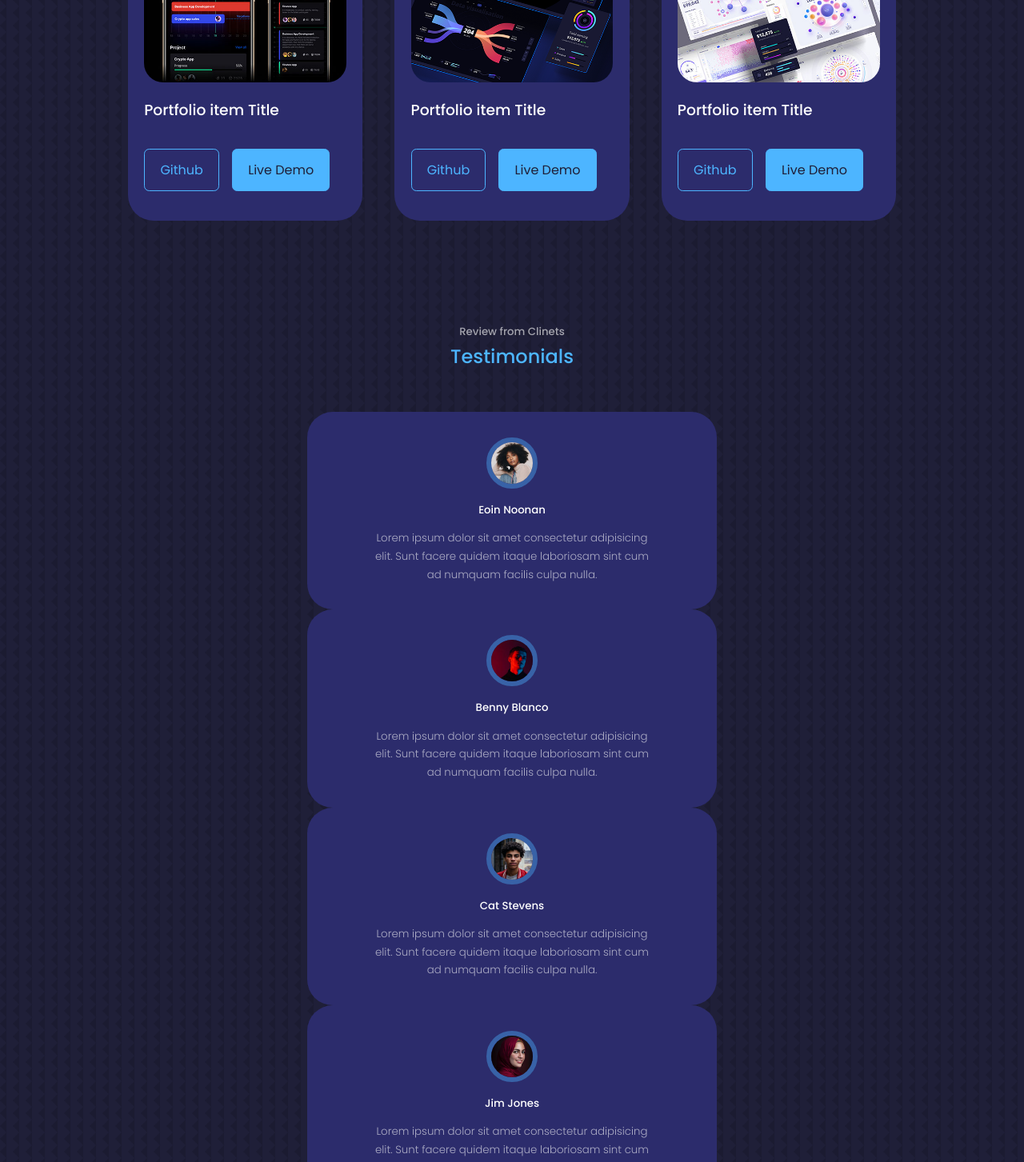
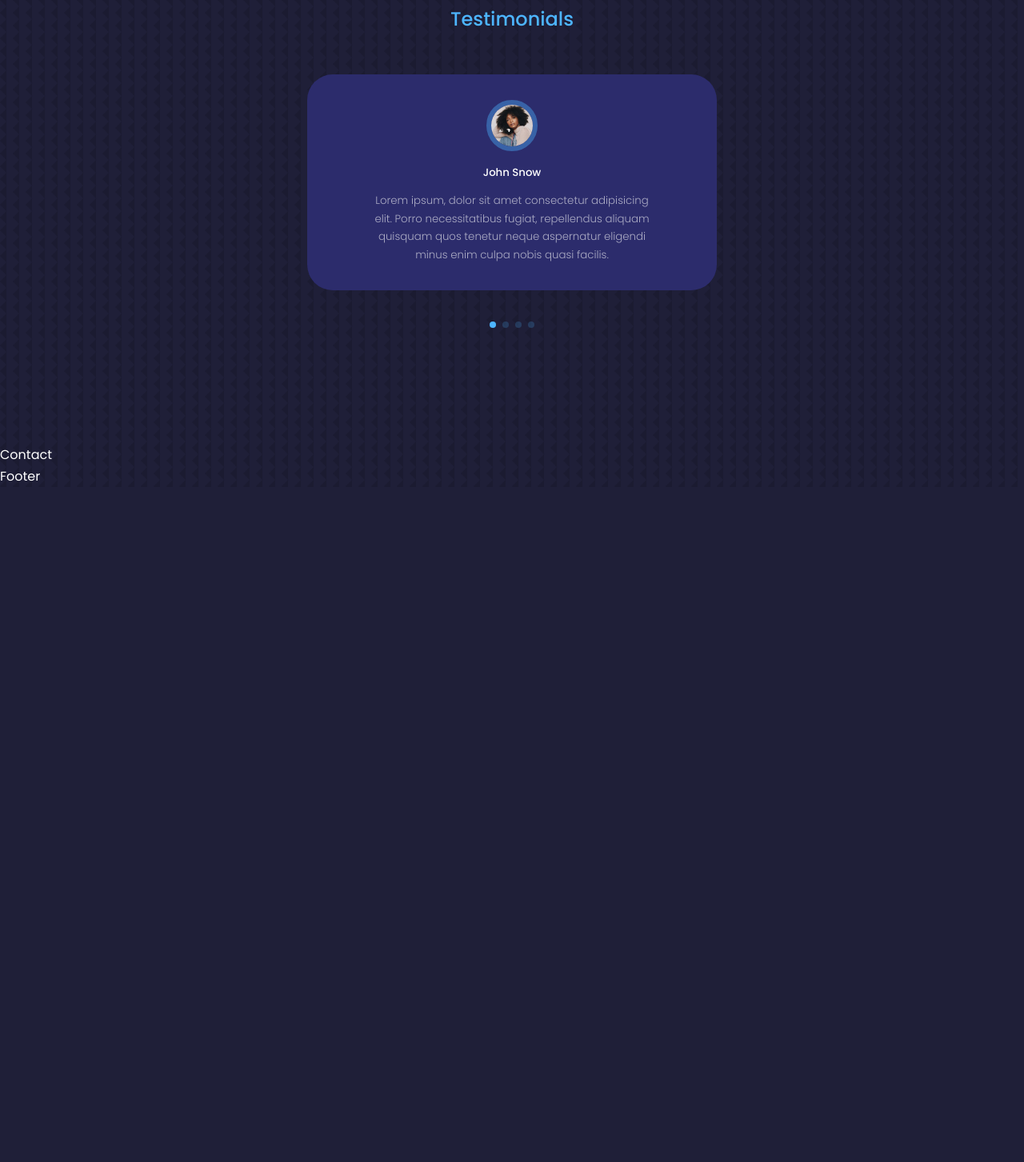
Before and after one commit to eoinmoney78/react-portfolio-website-1, a React (Create React App) app: page / in a window 1280 px wide. Shown: the part 4040-5493 px from the top of the page at 80% size. After the commit the page ends 4649 px from the top, so only its background shows below. Built offline with nearby package versions, Linux system fonts and the light colour scheme.

Commit message:
testimonials swiper

```diff
--- a/package.json
+++ b/package.json
@@ -10,6 +10,7 @@
     "react-dom": "^18.2.0",
     "react-icons": "^4.10.1",
     "react-scripts": "5.0.1",
+    "swiper": "^10.0.4",
     "web-vitals": "^2.1.4"
   },
   "scripts": {
--- a/src/components/portfolio/Portfolio.jsx
+++ b/src/components/portfolio/Portfolio.jsx
@@ -25,8 +25,8 @@ const Portfolio = () => {
             <h3>Portfolio item Title</h3>
 
             <div className="portfolio_item-cta">
-            <a href="https://github.com/eoinmoney78/react-portfolio-website-1" className="btn" target='_blank'>Github</a>
-            <a href="https://github.com/eoinmoney78/react-portfolio-website-1" className="btn btn-primary" target='_blank'>Live Demo</a>
+            <a href="https://github.com/eoinmoney78/Todo-app" className="btn" target='_blank'>Github</a>
+            <a href="https://eoinmoney78.github.io/Todo-app/" className="btn btn-primary" target='_blank'>Live Demo</a>
             </div>
 
           </article>
@@ -41,8 +41,8 @@ const Portfolio = () => {
 
             <h3>Portfolio item Title</h3>
             <div className="portfolio_item-cta">
-            <a href="https://github.com/eoinmoney78/fhfc-soccer" className="btn" target='_blank'>Github</a>
-            <a href="https://github.com/eoinmoney78/react-portfolio-website-1" className="btn btn-primary" target='_blank'>Live Demo</a>
+            <a href="https://github.com/eoinmoney78/shopping-list" className="btn" target='_blank'>Github</a>
+            <a href="https://eoinmoney78.github.io/shopping-list/" className="btn btn-primary" target='_blank'>Live Demo</a>
             </div>
           </article>
 
@@ -59,7 +59,7 @@ const Portfolio = () => {
             <a href="https://github.com/eoinmoney78/react-portfolio-website-1" className="btn btn-primary" target='_blank'>Live Demo</a>
             </div>
           </article>
-
+{/*
 
           <article className="portfolio_item">
             <div className="portfolio_item-image">
@@ -72,10 +72,10 @@ const Portfolio = () => {
             <a href="https://github.com/eoinmoney78/react-portfolio-website-1" className="btn" target='_blank'>Github</a>
             <a href="https://github.com/eoinmoney78/react-portfolio-website-1" className="btn btn-primary" target='_blank'>Live Demo</a>
             </div>
-          </article>
+          </article> */}
 
 
-          <article className="portfolio_item">
+          {/* <article className="portfolio_item">
             <div className="portfolio_item-image">
                 <img src={IMG5} alt="" />
 
@@ -101,7 +101,7 @@ const Portfolio = () => {
             <a href="https://github.com/eoinmoney78/react-portfolio-website-1" className="btn" target='_blank'>Github</a>
             <a href="https://github.com/eoinmoney78/react-portfolio-website-1" className="btn btn-primary" target='_blank'>Live Demo</a>
             </div>
-          </article>
+          </article> */}
 
 
         </div>
--- a/src/components/testimonials/Testimonials.jsx
+++ b/src/components/testimonials/Testimonials.jsx
@@ -5,75 +5,62 @@ import AVTR2 from '../../assets/avatar2.jpg';
 import AVTR3 from '../../assets/avatar3.jpg';
 import AVTR4 from '../../assets/avatar4.jpg';
 
+import { Pagination, Navigation } from 'swiper/modules';
+import { Swiper, SwiperSlide } from 'swiper/react';
+import 'swiper/css';
+import 'swiper/css/pagination';
+
+
+const data = [
+  {
+    avatar: AVTR1,
+    name: 'John Snow',
+    review: 'Lorem ipsum, dolor sit amet consectetur adipisicing elit. Porro necessitatibus fugiat, repellendus aliquam quisquam quos tenetur neque aspernatur eligendi minus enim culpa nobis quasi facilis.'
+  },
+{
+  avatar: AVTR2,
+  name: 'Tina Turner',
+  review: 'Lorem ipsum, dolor sit amet consectetur adipisicing elit. Porro necessitatibus fugiat, repellendus aliquam quisquam quos tenetur neque aspernatur eligendi minus enim culpa nobis quasi facilis.'
+},
+{
+avatar: AVTR3,
+name: 'Rickey Bobby',
+review: 'Lorem ipsum, dolor sit amet consectetur adipisicing elit. Porro necessitatibus fugiat, repellendus aliquam quisquam quos tenetur neque aspernatur eligendi minus enim culpa nobis quasi facilis.'
+},
+{
+avatar: AVTR4,
+name: 'dink Dinklage',
+review: 'Lorem ipsum, dolor sit amet consectetur adipisicing elit. Porro necessitatibus fugiat, repellendus aliquam quisquam quos tenetur neque aspernatur eligendi minus enim culpa nobis quasi facilis.'
+}
+];
+
+
+
 const Testimonials = () => {
   return (
     <section id="testimonials">
       <h5>Review from Clinets</h5>
       <h2>Testimonials</h2>
 
-      <div className="container testimonials_container">
-
-
-        <article className="testimonial">
-
-            <div className="client_avatar">
-              <img src= {AVTR1} alt="Avatar one" />
-            </div>
-            <h5 className="client_name">Eoin Noonan</h5>
-            <small className="client_review">
-              Lorem ipsum dolor sit amet consectetur adipisicing elit. Sunt facere quidem itaque laboriosam sint cum ad numquam facilis culpa nulla.
-            </small>
-
-        </article>
-
-
-
-
-        <article className="testimonial">
-
-            <div className="client_avatar">
-
-            <img src= {AVTR2} alt="Avatar two" />
-            </div>
-            <h5 className="client_name">Benny Blanco</h5>
-            <small className="client_review">
-              Lorem ipsum dolor sit amet consectetur adipisicing elit. Sunt facere quidem itaque laboriosam sint cum ad numquam facilis culpa nulla.
-            </small>
-
-        </article>
-
-
-        <article className="testimonial">
-
-            <div className="client_avatar">
-
-            <img src= {AVTR3} alt="Avatar Three" />
-            </div>
-            <h5 className="client_name">Cat Stevens</h5>
-            <small className="client_review">
-              Lorem ipsum dolor sit amet consectetur adipisicing elit. Sunt facere quidem itaque laboriosam sint cum ad numquam facilis culpa nulla.
-            </small>
-
-        </article>
-
-
-        <article className="testimonial">
-
-            <div className="client_avatar">
-
-            <img src= {AVTR4} alt="Avatar Four" />
-            </div>
-            <h5 className="client_name">Jim Jones</h5>
-            <small className="client_review">
-              Lorem ipsum dolor sit amet consectetur adipisicing elit. Sunt facere quidem itaque laboriosam sint cum ad numquam facilis culpa nulla.
-            </small>
-
-        </article>
-
-
-
-
-      </div>
+      <Swiper
+        className="container testimonials_container"
+        modules={[Pagination, Navigation]}
+        spaceBetween={40}
+        slidesPerView={1}
+        pagination={{ clickable: true }}
+      >
+        {data.map(({ avatar, name, review }, index) => {
+          return (
+            <SwiperSlide key={index} className="testimonial">
+              <div className="client_avatar">
+                <img src={avatar} alt={name} />
+              </div>
+              <h5 className="client_name">{name}</h5>
+              <small className="client_review">{review}</small>
+            </SwiperSlide>
+          );
+        })}
+      </Swiper>
     </section>
   )
 }
--- a/src/components/testimonials/testimonials.css
+++ b/src/components/testimonials/testimonials.css
@@ -1,5 +1,6 @@
 .container.testimonials_container {
     width: 40%;
+    padding-bottom: 4rem;
 }
 
 .client_avatar {
@@ -37,6 +38,10 @@
     width: 80%;
     margin: 0.8rem auto 0;
 }
+.swiper-pagination-clickable .swiper-pagination-bullet{
+    background: var(--color-primary)
+
+}
 
   /* ------------MEDIA QUERIES MEDIUM DEVICES */
   @media screen and (max-width: 1024px) {
```
Also changed, not shown: 1 other file (tests, documents, lock files or other folders).
